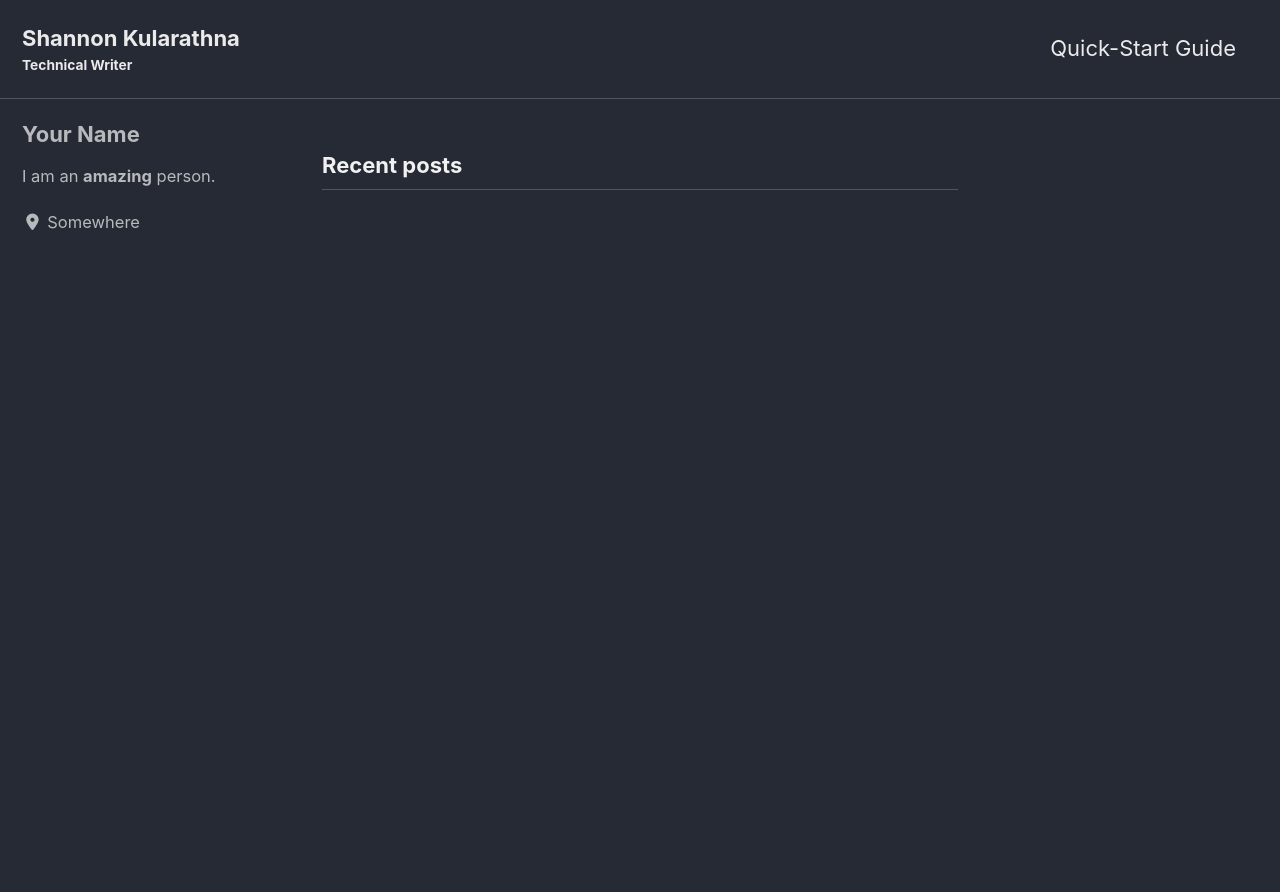
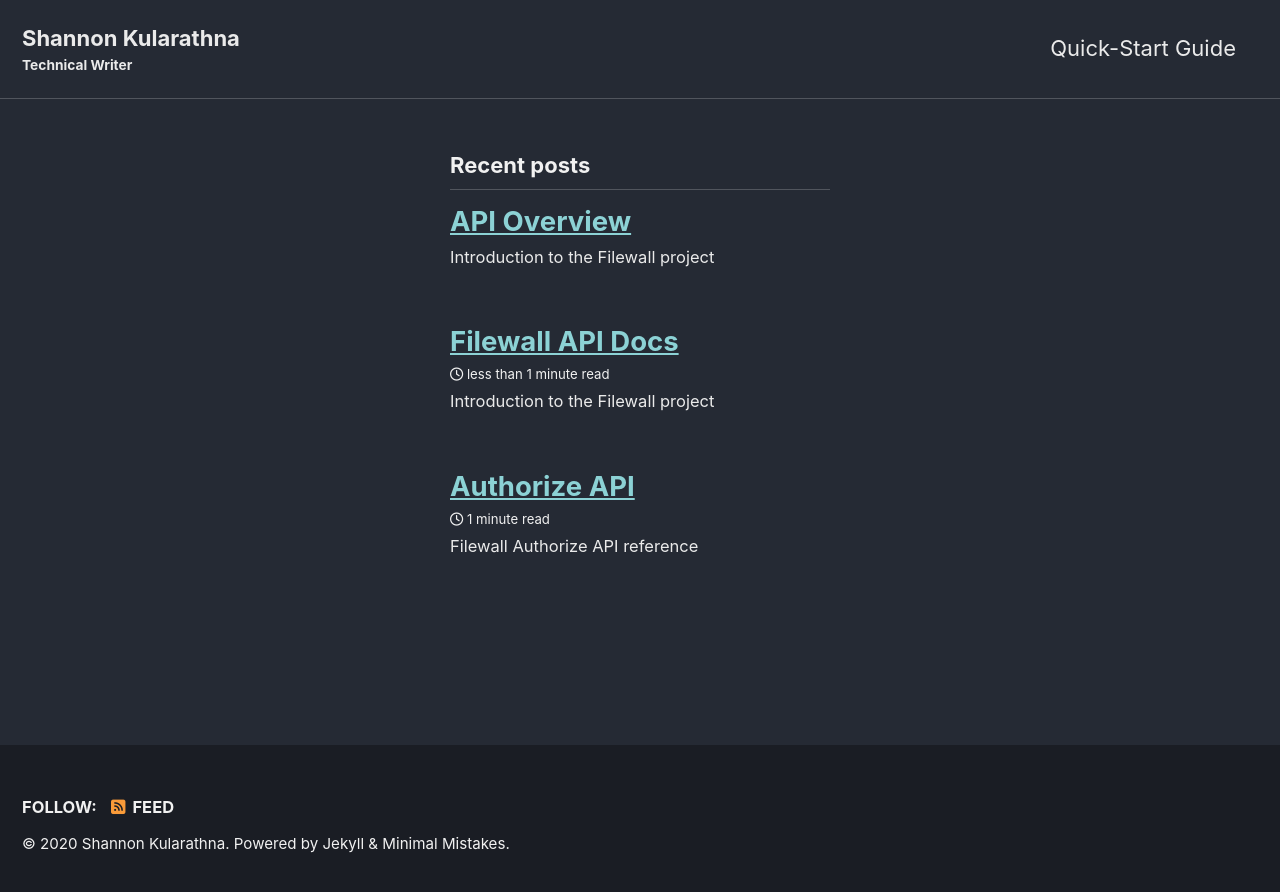
Before and after one commit to shannonxtreme/minmist-portfolio, a Jekyll site: the page built from index.html, in a window 1280 px wide and 900 px high. Shown: the top 892 px of the window. Built offline with Jekyll 4.4.1, drawn with Linux system fonts in a browser that asks for light colours; cached includes are drawn as plain includes; nearby versions of some CDN libraries; the list of posts is cut into pages by our own code.

Commit message:
config and testing

````diff
--- a/_config.yml
+++ b/_config.yml
@@ -22,7 +22,7 @@ subtitle                 : Technical Writer
 name                     : "Shannon Kularathna"
 description              : "Shannon's documentation portfolio."
 url                      : "https://shannonxtreme.github.io"
-baseurl                  : "/minmist-portfolio"
+baseurl                  : # base-url
 repository               : "shannonxtreme/minmist-portfolio"
 teaser                   : # path of fallback teaser image, e.g. "/assets/images/500x300.png"
 logo                     : # path of logo image to display in the masthead, e.g. "/assets/images/88x88.png"
@@ -107,10 +107,10 @@ analytics:
 
 # Site Author
 author:
-  name             : "Your Name"
+  name             : "Shannon Kularathna"
   avatar           : # path of avatar image, e.g. "/assets/images/bio-photo.jpg"
-  bio              : "I am an **amazing** person."
-  location         : "Somewhere"
+  bio              : "Technical writer experienced conventional documentation with an interest in breaking into the API documentation space."
+  location         : "Markham, ON"
   email            :
   links:
     - label: "Email"
--- a/_data/navigation.yml
+++ b/_data/navigation.yml
@@ -10,3 +10,10 @@ main:
   #   url: /collection-archive/
   # - title: "Sitemap"
   #   url: /sitemap/
+posts:
+  - title: "Filewall.io"
+    children:
+      - title: "Introduction"
+        url: /api-docs/filewall/introduction
+      - title: "Overview"
+        url: /api-docs/filewall/overview
--- /dev/null
+++ b/_posts/Filewall/2020-02-04-authorize.md
@@ -0,0 +1,285 @@
+---
+title: Authorize API
+layout: single
+type: posts
+excerpt: "Filewall Authorize API reference"
+sidebar:
+    nav: "posts"
+categories: api-docs filewall
+permalink: /:categories/:title
+---
+
+# Authorize
+
+Sends an authorized API key and desired result file settings.
+
+Returns an upload URL and file information.
+
+## Request
+
+`https://dev.filewall.io/api/authorize`
+
+### Request Header
+
+|Header Field|Value|
+|---|---|
+|**apikey**|Required. Valid API key. See [Authorization](/getting-started#authorization) for details.|
+
+### Request Body (Optional)
+
+<table class="table">
+
+<thead>
+    <tr>
+        <th>Name</th>
+        <th>Type</th>
+        <th>Description</th>
+        <th>Notes</th>
+    </tr>
+</thead>
+<tbody>
+    <tr>
+        <td><b>max_pages_per_document</b></td>
+        <td>integer</td>
+        <td>Maximum number of pages to convert for the document.</td>
+        <td>Used to limit the number of pages per document that are converted. Useful when large documents are not expected, to reduce workloads and costs.</td>
+    </tr>
+    <tr>
+        <td><b>max_files_per_archive</b></td>
+        <td>integer</td>
+        <td>Maximum number of archived files to extract.</td>
+        <td>If the uploaded file is an archive (`.zip` or `tar.gz`), use this to limit how many files are extracted from the archive for conversion and repacking into a new archive.</td>
+    </tr>
+    <tr>
+        <td><b>max_width</b></td>
+        <td>integer</td>
+        <td>Maximum width of output images. Units are px.</td>
+        <td> </td>
+    </tr>
+    <tr>
+        <td><b>max_height</b></td>
+        <td>integer</td>
+        <td>Maximum height of output images. Units are px.</td>
+        <td> </td>
+    </tr>
+    <tr>
+        <td><b>max_dpi</b></td>
+        <td>integer</td>
+        <td>Maximum DPI of output images.</td>
+        <td> </td>
+    </tr>
+</tbody>
+</table>
+
+## Response
+
+The response is JSON and contains, at minimum, an error code.
+
+See [Response Codes](#codes) for details.
+
+### Sample Response
+```json
+{
+    "uid": "abbc7c94-h11y-4r27-92fg-czd3362f464a",
+    "status": "new",
+    "created": "2020-02-01T14:19:10.713Z",
+    "source_name": "",
+    "source_size": 0,
+    "links": [
+        "self": "https://filewall.io/api/get/abbc7c94-h11y-4r27-92fg-czd3362f464a",
+        "upload": "https://filewall.io/api/upload/abcd_very_long_example"
+    ]
+}
+```
+
+### Response Body
+
+<table class="table">
+
+<thead>
+
+<tr>
+
+<th>Name</th>
+
+<th>Type</th>
+
+<th>Description</th>
+
+</tr>
+
+</thead>
+
+<tbody>
+
+<tr>
+
+<td>**uid**</td>
+
+<td>string</td>
+
+<td>Unique request ID</td>
+
+</tr>
+
+<tr>
+
+<td>**status**</td>
+
+<td>string</td>
+
+<td>Request status. The default value is `new` during the authorize stage.</td>
+
+</tr>
+
+<tr>
+
+<td>**created**</td>
+
+<td>string</td>
+
+<td>Date and timestamp for when the request was made.</td>
+
+</tr>
+
+<tr>
+
+<td>**source_name**</td>
+
+<td>string</td>
+
+<td>Original file name. Blank at the authorize stage.</td>
+
+</tr>
+
+<tr>
+
+<td>**source_size**</td>
+
+<td>integer</td>
+
+<td>Original file size in bytes. Default is 0 at the authorize stage.</td>
+
+</tr>
+
+<tr>
+
+<td>**links**</td>
+
+<td>array</td>
+
+<td>URLs for various actions. Possible values are: * **self**: Link to call information about the uploaded file. See [Status](/status) for details. * **upload**: Link to which the file must be uploaded. Valid for 60 minutes. See [Upload](/upload) for details.</td>
+
+</tr>
+
+<tr>
+
+<td>**error**</td>
+
+<td>string</td>
+
+<td>Error code. See Response Codes for details. **Note:** This field is only displayed in the response file if an error occurs during the upload process.</td>
+
+</tr>
+
+</tbody>
+
+</table>
+
+### <a name="codes"></a> Response Codes
+
+<table class="table">
+
+<thead>
+
+<tr>
+
+<th>Code</th>
+
+<th>Value</th>
+
+<th>Description</th>
+
+<th>Response Body Value</th>
+
+</tr>
+
+</thead>
+
+<tbody>
+
+<tr>
+
+<td>**202**</td>
+
+<td>Accepted</td>
+
+<td>Request accepted.</td>
+
+<td></td>
+
+</tr>
+
+<tr>
+
+<td>**400**</td>
+
+<td>Bad Request</td>
+
+<td>One of the specified request body parameters was incorrect, or the API key was not sent in the request header.</td>
+
+<td>`invalid_request`</td>
+
+</tr>
+
+<tr>
+
+<td>**402**</td>
+
+<td>Payment Required</td>
+
+<td>Account file limit reached. Upgrade your plan to continue.</td>
+
+<td>`payment_required`</td>
+
+</tr>
+
+<tr>
+
+<td>**403**</td>
+
+<td>Forbidden</td>
+
+<td>Invalid API key in the request header.</td>
+
+<td>`auth_failed`</td>
+
+</tr>
+
+<tr>
+
+<td>406</td>
+
+<td>Not Acceptable</td>
+
+<td>Invalid parameter syntax. For example, _-1_ specified in the DPI parameter in the request.</td>
+
+<td>`value_error`</td>
+
+</tr>
+
+<tr>
+
+<td>**429**</td>
+
+<td>Too Many Requests</td>
+
+<td>Too many simultaneous requests.</td>
+
+<td>`too_many_requests`</td>
+
+</tr>
+
+</tbody>
+
+</table>
--- /dev/null
+++ b/_posts/Filewall/2020-02-04-introduction.md
@@ -0,0 +1,10 @@
+---
+title: Filewall API Docs
+layout: single
+type: posts
+excerpt: "Introduction to the Filewall project"
+sidebar:
+    nav: "posts"
+categories: api-docs filewall
+permalink: /:categories/:title
+---
--- /dev/null
+++ b/_posts/Filewall/2020-02-04-overview.md
@@ -0,0 +1,55 @@
+---
+title: API Overview
+layout: single
+type: posts
+excerpt: "Introduction to the Filewall project"
+sidebar:
+    nav: "posts"
+categories: api-docs filewall
+permalink: /:categories/:title
+read_time: false
+---
+
+The Filewall API is a file processing RESTful API that converts an uploaded file into a secure format by opening it in an encrypted environment, taking screenshots, and converting the screenshots to PDF or another format.
+
+Similar to a fax, this ensures that any malicious content is removed and the end-user receives a clean file.
+
+A typical use case for Filewall is to clean all incoming email attachments to a mail server.
+
+## Workflow
+
+The general workflow is as follows:
+
+1.  Use the `Authorize` endpoint to request an upload URL.
+2.  Use the `Upload` endpoint to upload the file to the upload URL.
+3.  Call the `Status` endpoint to view the file processing status. Options are:
+
+    *   If the `status` is either **Waiting** or **Processing**, repeat the call in five seconds.
+    *   If the `status` is **Finished**, a download URL is displayed.
+4.  Download the processed file from the download URL.
+
+## Authorization
+
+The Filewall API requires a valid API key passed in the header of the initial request, as well as when calling the status of a file being processed. To obtain an API key:
+
+1.  Go to [https://filewall.io](https://filewall.io/ "Filewall.io")
+2.  Log in to your account. If you don't have an account, sign up for a free account.
+3.  Click **[your email address] > Account Settings > Show API Key**
+
+## Uploading a file
+
+1.  To request a new upload URL, send a POST request to the `Authorize` endpoint. See [Authorize](/authorize) for details.
+2.  Copy the URL in the `links.upload` field on the response body.
+3.  Send a POST request to the `Upload` endpoint. See [Upload](/upload) for details.
+
+## Downloading a file
+
+1.  Send a GET request to the [Status](/status) endpoint using the `links.self` URL returned in the response body of the successful `Authorize` request.
+2.  If the file is still processing, wait five seconds before repeating the call.
+3.  If the file has finished processing, visit the URL in the `links.download` field in the response body of the [Status](/status) endpoint to download the converted file.
+
+If you run into errors when uploading or requesting an upload URL, contact [Filewall Support](mailto:support@filewall.io).
+
+## Code Samples
+
+Example implementations are available on [Github](https://github.com/filewallio/clients)
--- a/_sass/minimal-mistakes/_page.scss
+++ b/_sass/minimal-mistakes/_page.scss
@@ -10,7 +10,7 @@
   padding-right: 1em;
   -webkit-animation: $intro-transition;
   animation: $intro-transition;
-  max-width: 100%;
+  max-width: 80% !important;
   -webkit-animation-delay: 0.15s;
   animation-delay: 0.15s;
 
--- a/index.html
+++ b/index.html
@@ -1,4 +1,4 @@
 ---
 layout: home
-author_profile: true
+author_profile: false
 ---
````
